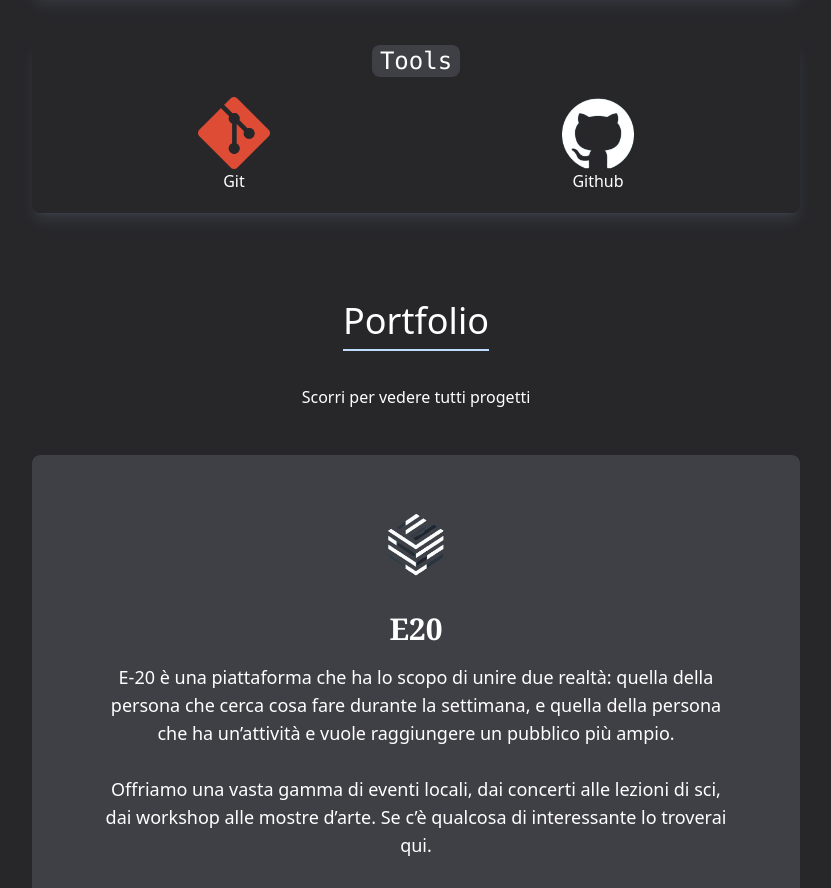
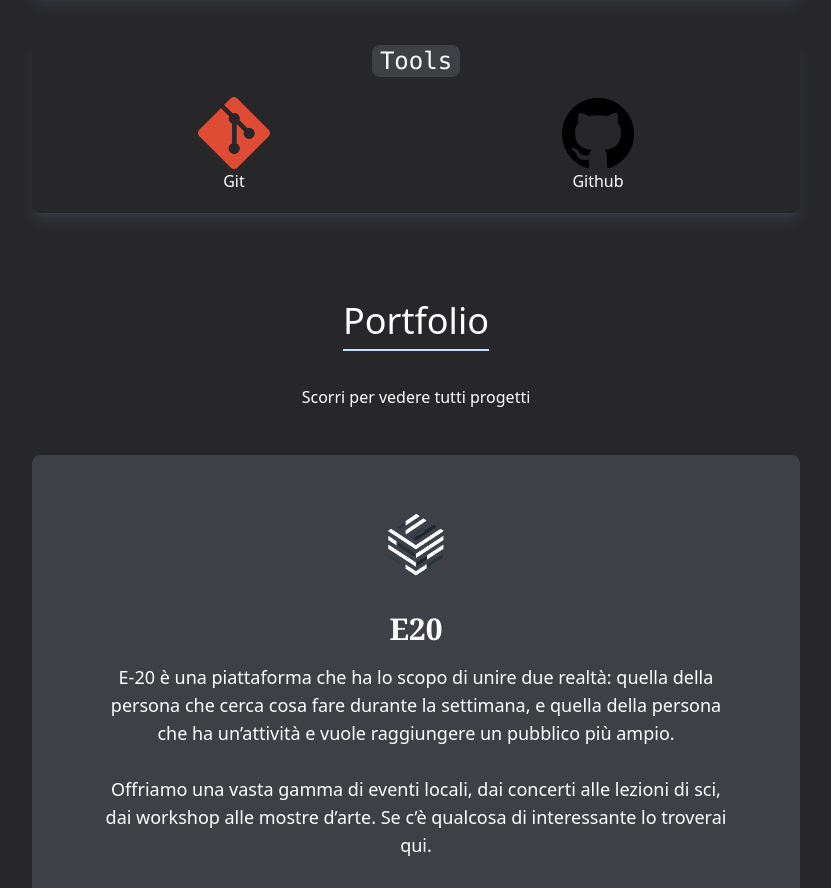
Before and after one commit to fanz0/PersonalPortfolio.github.io, a website: page index.html in a window 1280 px wide. Shown: the part 1531-2419 px from the top of the page, without its empty margins (224-1055 px from the left). Drawn offline with nearby package versions, Linux system fonts and the light colour scheme; files whose address does not match are found by name.

Commit message:
upload index

```diff
--- a/index.html
+++ b/index.html
@@ -280,7 +280,7 @@
             <div class="flex flex-col items-center max-w-40">
               <img
                 class="w-[50%] max-w-36"
-                src="./assets/logos/github-logo.png"
+                src="./assets/logos/github-logo-black.png"
                 alt="github"
               />
               <p>Github</p>
```
